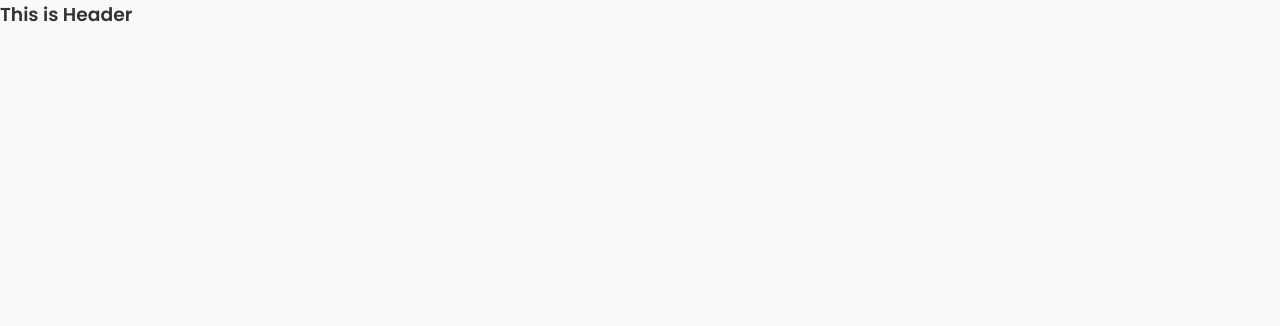
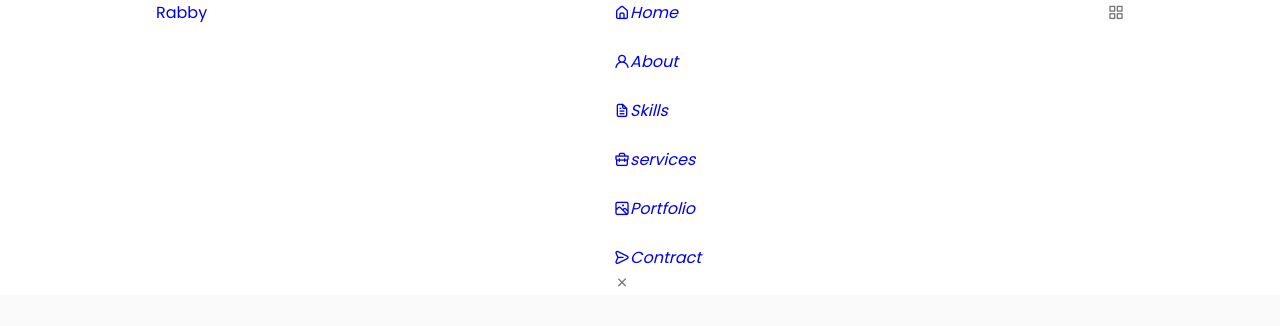
Before and after one commit to mehedirabby/my-portfolio2, a React (Create React App) app: page / in a window 1280 px wide. Shown: the top 326 px of the page. Built offline with nearby package versions, Linux system fonts and the light colour scheme.

Commit message:
first cd

```diff
--- a/src/Component/Header/Header.css
+++ b/src/Component/Header/Header.css
@@ -0,0 +1,13 @@
+header{
+    width: 100%;
+    position: fixed;
+    top: 0;
+    left: 0;
+    z-index: var(--z-fixed);
+    background-color: var(--container-color);
+}
+.nav{
+    height: calc(var(--header-height)+1.5rem);
+    display: flex;
+    justify-content: space-between;
+}
--- a/src/Component/Header/Header.jsx
+++ b/src/Component/Header/Header.jsx
@@ -1,10 +1,79 @@
 import React from 'react';
+import './Header.css'
 
 const Header = () => {
     return (
-        <div>
-            <h3>This is Header</h3>
-        </div>
+        <header className="header">
+            <nav className="nav container">
+                <a href="index.html" className="nav-logo">Rabby</a>
+                <div className="nav-menu">
+                    <ul className="nav-list grid">
+
+                        {/* 0 */}
+                        <li className="nav-item">
+                            <a href="#home" className="nav-link">
+                                <i className="uil uil-estate nav-icon">
+                                  Home
+                                </i>
+                            </a>
+                        </li>
+                        {/* 1 */}
+                        <li className="nav-item">
+                            <a href="#about" className="nav-link">
+                                <i className="uil uil-user nav-icon">
+                                    About
+                                </i>
+                            </a>
+                        </li>
+                        {/* 2 */}
+                        <li className="nav-item">
+                            <a href="#skills" className="nav-link">
+                                <i className="uil uil-file-alt nav-icon">
+                                    Skills
+
+                                </i>
+                            </a>
+                        </li>
+                        {/* 3 */}
+                        <li className="nav-item">
+                            <a href="#services" className="nav-link">
+                                <i className="uil uil-briefcase nav-icon">
+                                    services
+
+                                </i>
+                            </a>
+                        </li>
+
+                        {/* 4 */}
+                        <li className="nav-item">
+                            <a href="#portfolio" className="nav-link">
+                                <i className="uil uil-scenery nav-icon">
+                                Portfolio
+                                </i>
+                            </a>
+                        </li>
+
+                        {/* 5 */}
+                        <li className="nav-item">
+                            <a href="#contract" className="nav-link">
+                                <i className="uil uil-message nav-icon">
+                                Contract
+                                </i>
+                            </a>
+                        </li>
+
+
+                    </ul>
+
+
+                    <i class="uil uil-times nav-close"></i>
+                </div>
+
+                <div className="nav-toggle">
+                <i class="uil uil-apps"></i>
+                </div>
+            </nav>
+        </header>
     );
 };
 
```
